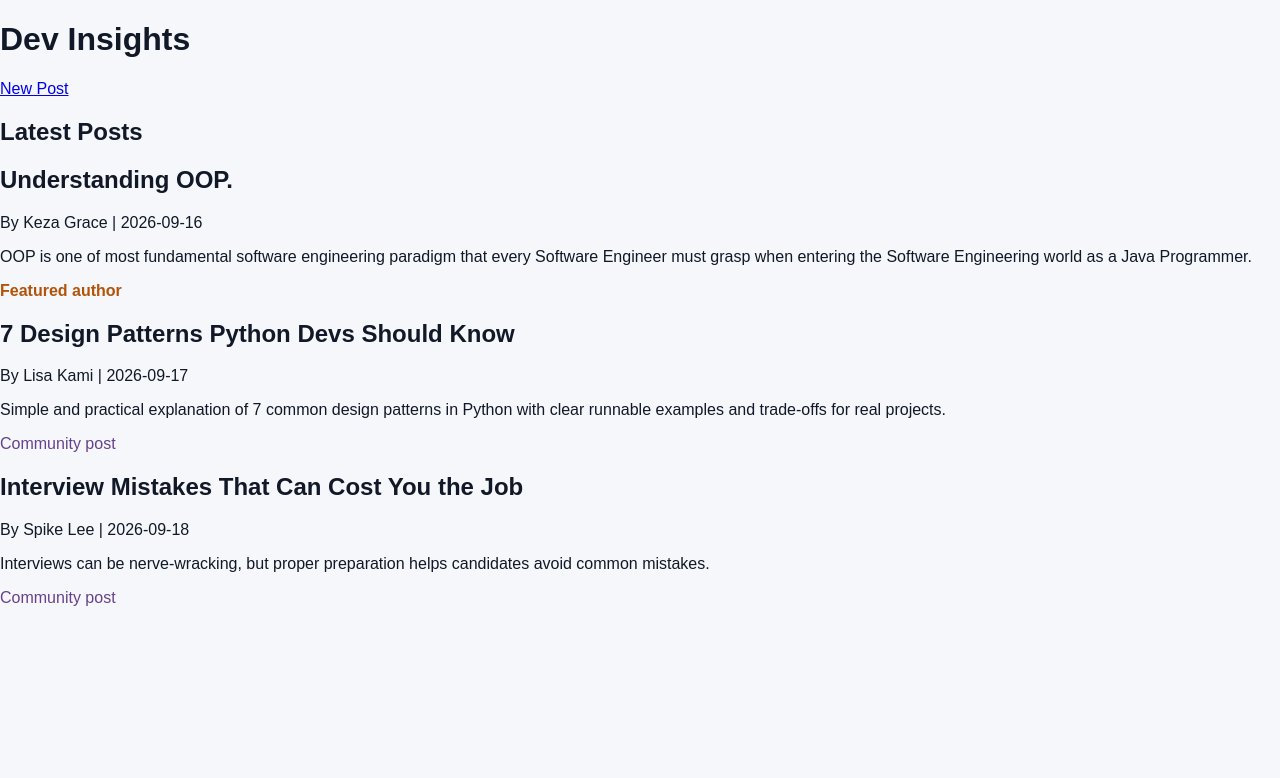
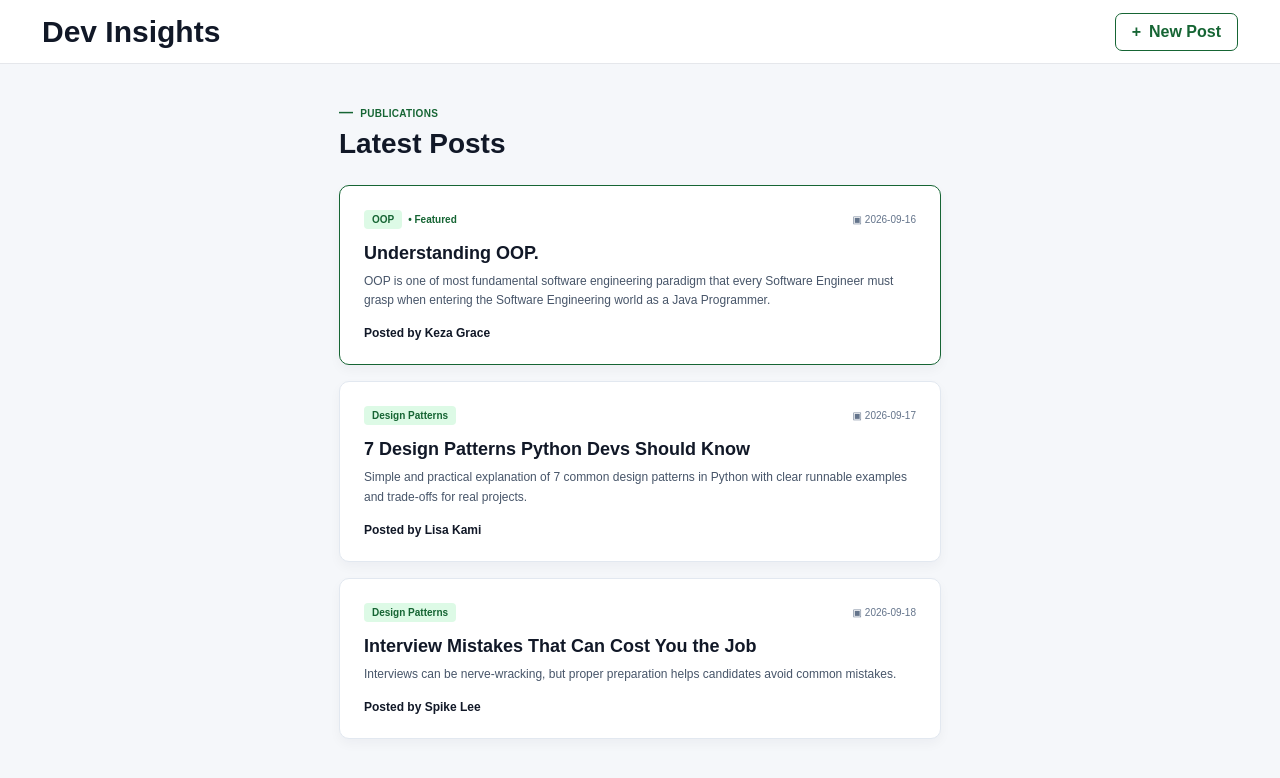
Before and after one commit to AliceUwase/F1_mini-blog-project, a React (Vite) app in the folder mini-blog/: page / in a window 1280 px wide. Shown: the top 778 px of the page. Built offline with nearby package versions, Linux system fonts and the light colour scheme.

Commit message:
feat: update  Post, PostList, and Header components

```diff
--- a/mini-blog/src/components/Header.tsx
+++ b/mini-blog/src/components/Header.tsx
@@ -1,11 +1,13 @@
+import './Header.css'
 
 export default function Header() {
-    return (
-        <header>
-            <h1>Dev Insights</h1>
-            <nav>
-                <a href="#new-post">New Post</a>
-            </nav>
-        </header>
-    )
+  return (
+    <header className="header">
+      <h1 className="logo">Dev Insights</h1>
+
+      <a className="new-post-button" href="#new-post">
+        <span>+</span> New Post
+      </a>
+    </header>
+  )
 }
--- a/mini-blog/src/components/Post.tsx
+++ b/mini-blog/src/components/Post.tsx
@@ -1,3 +1,4 @@
+import './Post.css'
 import type { Post as PostType } from '../types/Post'
 
 type PostProps = {
@@ -5,29 +6,27 @@ type PostProps = {
 }
 
 export default function Post({ post }: PostProps) {
-    // Check if the author is a featured author
   const isFeaturedAuthor = post.author === 'Keza Grace'
 
   return (
-        // apply a different class name based on whether the author is featured or not
     <article className={isFeaturedAuthor ? 'post featured' : 'post'}>
-            <h2>{post.title}</h2>
+      <div className="post-top">
+        <span className="post-tag">
+          {isFeaturedAuthor ? 'OOP' : 'Design Patterns'}
+        </span>
 
-            <p>
-                By {post.author} | {post.date}
-            </p>
+        {isFeaturedAuthor && (
+          <span className="featured-status">• Featured</span>
+        )}
 
-            <p>{post.content}</p>
+        <time dateTime={post.date}>▣ {post.date}</time>
+      </div>
 
-          {/* display a different label based on whether the author is featured or not */}
-            <span
-             style={{
-                color: isFeaturedAuthor ? '#b35309' : '#67418b',
-                fontWeight: isFeaturedAuthor ? 'bold' : 'normal',
-             }}
-            >
-               {isFeaturedAuthor ? 'Featured author' : 'Community post'}
-            </span>
+      <h3>{post.title}</h3>
+
+      <p className="post-content">{post.content}</p>
+
+      <p className="post-author">Posted by {post.author}</p>
     </article>
   )
 }
--- a/mini-blog/src/components/PostList.tsx
+++ b/mini-blog/src/components/PostList.tsx
@@ -1,3 +1,4 @@
+import './PostList.css'
 import Post from './Post'
 import type { Post as PostType } from '../types/Post'
 
@@ -29,14 +30,14 @@ const posts: PostType[] = [
 
 export default function PostList() {
   return (
-        <main>
-            <h2>Latest Posts</h2>
+    <main className="post-page">
+      <p className="section-label">PUBLICATIONS</p>
+      <h2 className="page-title">Latest Posts</h2>
 
-            <section className='post-list'>
+      <section className="post-list">
         {posts.map((post) => (
           <Post key={post.id} post={post} />
-              )
-            )}
+        ))}
       </section>
     </main>
   )
```
Lines whose indentation alone changed are shown as unchanged.
